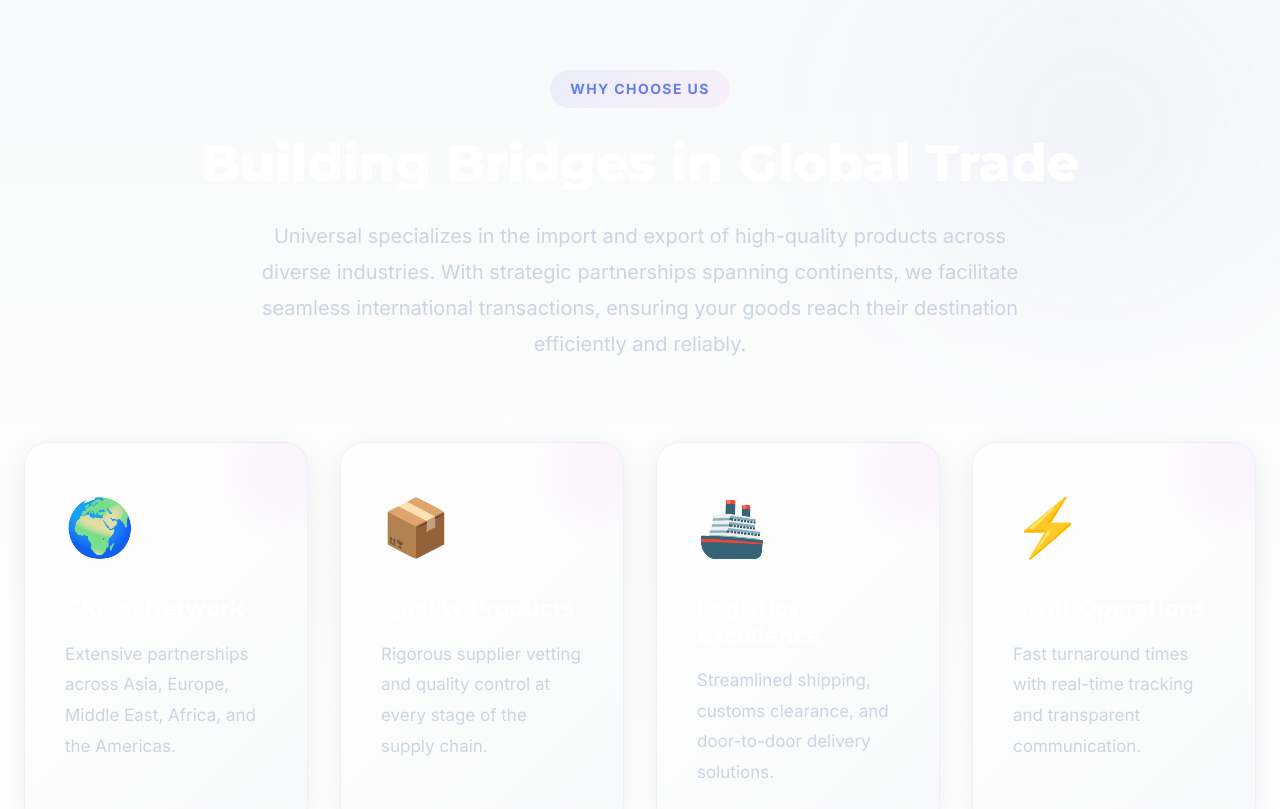
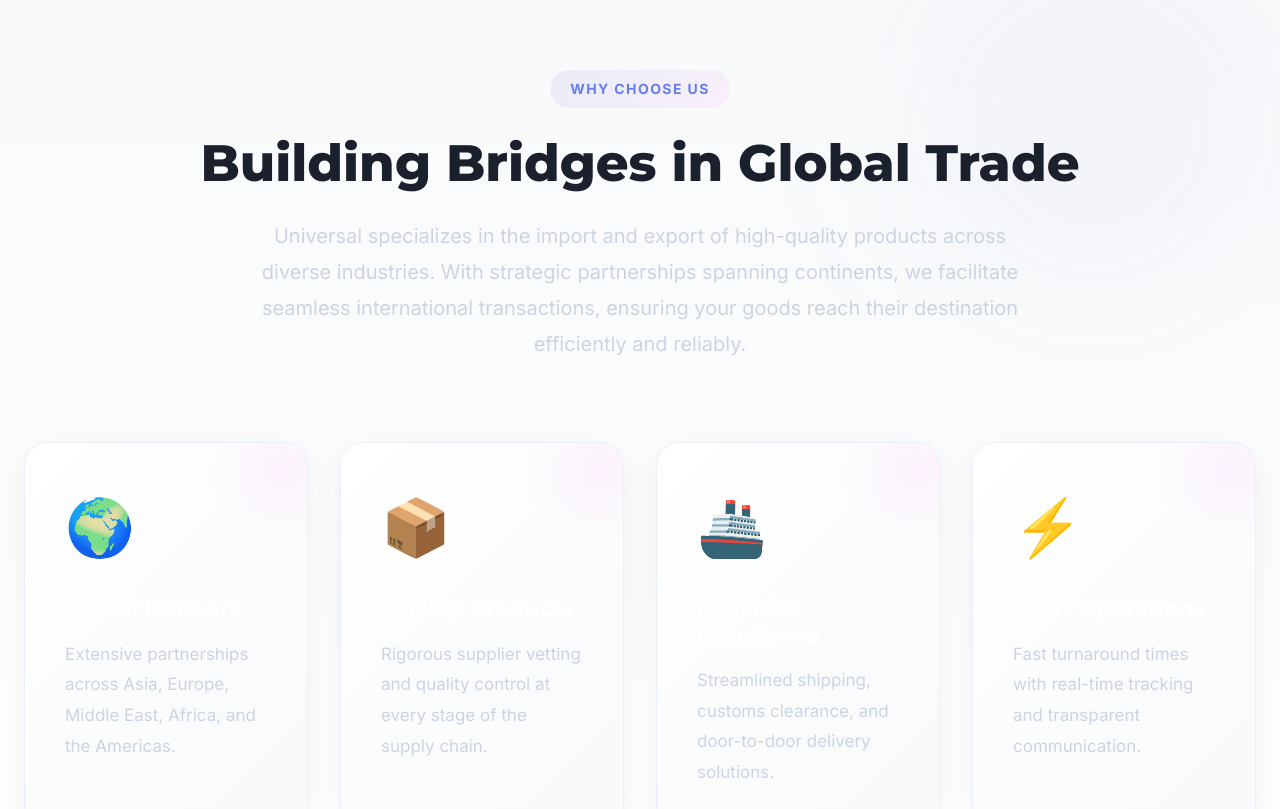
Before and after one commit to hussaingadhiya4/Universal-, a React (Vite) app: page / in a window 1280 px wide. Shown: the part 1200-2009 px from the top of the page. Built offline with nearby package versions, Linux system fonts and the light colour scheme; no server answers.

Commit message:
Updated Testimonials.jsx

```diff
--- a/src/components/Feature.jsx
+++ b/src/components/Feature.jsx
@@ -38,7 +38,7 @@
           <h2 style={{
             fontSize: 'clamp(2rem, 4vw, 3.5rem)',
             fontWeight: 900,
-            color: 'var(--text-color)',
+            color: '#1a202c',
             marginBottom: '1.5rem',
             lineHeight: 1.2
           }}>
--- a/src/components/Navigation.jsx
+++ b/src/components/Navigation.jsx
@@ -50,7 +50,7 @@
             src="/Final approved image.jpg"
             alt="Universal"
             style={{
-              height: scrolled ? '45px' : '55px',
+              height: scrolled ? '60px' : '75px',
               transition: 'height 0.4s ease',
               filter: 'drop-shadow(0 4px 12px rgba(102, 126, 234, 0.5))'
             }}
--- a/src/components/Process.jsx
+++ b/src/components/Process.jsx
@@ -75,7 +75,7 @@
               style={{
                 position: 'relative',
                 paddingLeft: window.innerWidth > 768 ? '6rem' : '0',
-                marginBottom: idx < steps.length - 1 ? '3rem' : '0'
+                marginBottom: idx < steps.length - 1 ? '1.5rem' : '0'
               }}
             >
               <div style={{
--- a/src/components/Testimonials.jsx
+++ b/src/components/Testimonials.jsx
@@ -38,7 +38,7 @@
           <h2 style={{
             fontSize: 'clamp(2rem, 4vw, 3.5rem)',
             fontWeight: 900,
-            color: 'var(--text-color)',
+            color: '#1a202c',
             lineHeight: 1.2
           }}>
             {title}
```
